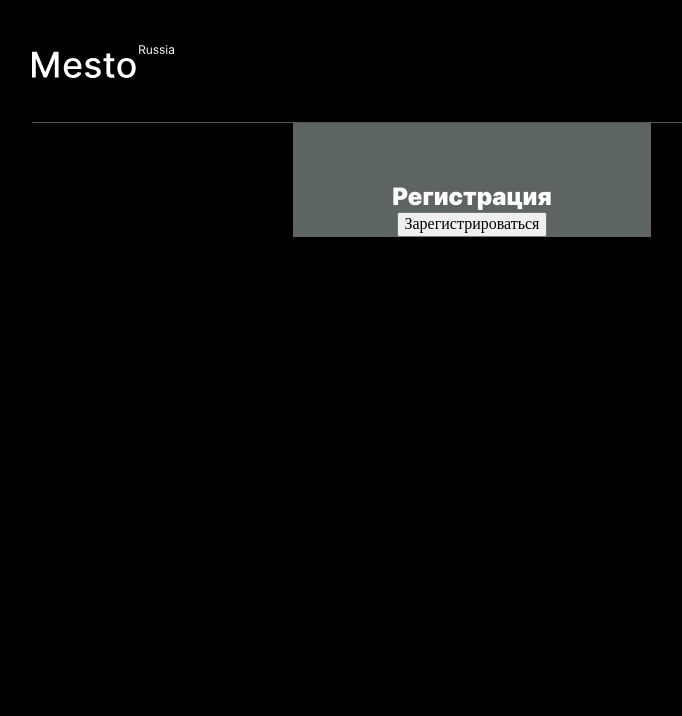
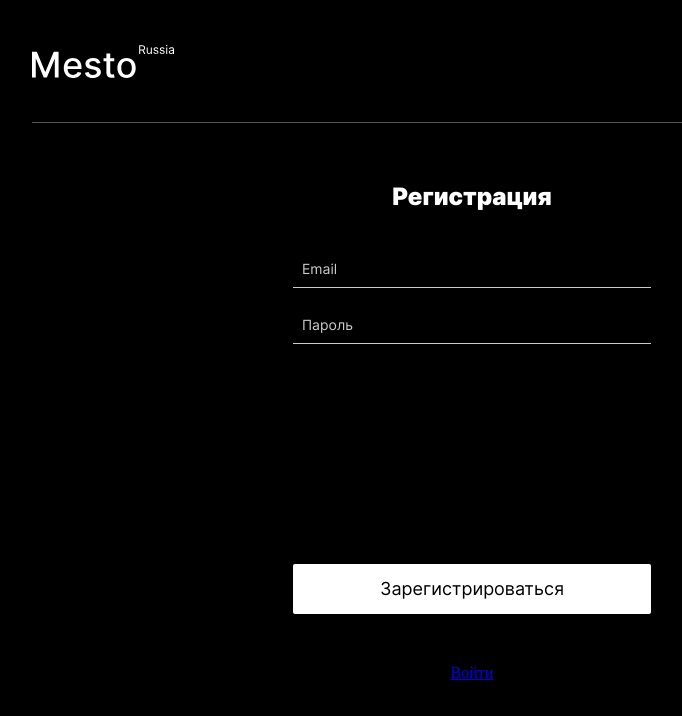
Before and after one commit to Nikolskii/react-mesto-auth, a React (Create React App) app: page /sign-up in a window 1280 px wide. Shown: the top 716 px of the page, without its empty margins (168-850 px from the left). Built offline with nearby package versions, Linux system fonts and the light colour scheme; no server answers.

Commit message:
chore: реализовать компонент AuthForm

```diff
--- /dev/null
+++ b/src/blocks/auth-form/__button/auth-form__button.css
@@ -0,0 +1,17 @@
+.auth-form__button {
+  background-color: #fff;
+  color: #000;
+  font-family: 'Inter', Arial, sans-serif;
+  font-weight: 400;
+  font-size: 18px;
+  line-height: 1.2;
+  width: 358px;
+  height: 50px;
+  border: none;
+  border-radius: 2px;
+}
+
+.auth-form__button:hover {
+  cursor: pointer;
+  background-color: #d9d9d9;
+}
--- /dev/null
+++ b/src/blocks/auth-form/__fieldset/auth-form__fieldset.css
@@ -0,0 +1,5 @@
+.auth-form__fieldset {
+  padding: 0;
+  margin: 0 0 200px;
+  border: none;
+}
--- /dev/null
+++ b/src/blocks/auth-form/__input/auth-form__input.css
@@ -0,0 +1,35 @@
+.auth-form__input {
+  padding: 9px;
+  margin: 0 0 20px 0;
+  border: none;
+  border-bottom: 1px solid #ccc;
+  color: #fff;
+  background-color: #000;
+  font-family: 'Inter', Arial, sans-serif;
+  font-weight: 500;
+  font-size: 14px;
+  line-height: 1.2;
+  width: 358px;
+  box-sizing: border-box;
+}
+
+.auth-form__input::-webkit-input-placeholder {
+  font-weight: 400;
+  color: #ccc;
+}
+.auth-form__input::-moz-placeholder {
+  font-weight: 400;
+  color: #ccc;
+}
+.auth-form__input:-ms-input-placeholder {
+  font-weight: 400;
+  color: #ccc;
+}
+.auth-form__input::-ms-input-placeholder {
+  font-weight: 400;
+  color: #ccc;
+}
+.auth-form__input::placeholder {
+  font-weight: 400;
+  color: #ccc;
+}
--- a/src/blocks/auth/__title/auth__title.css
+++ b/src/blocks/auth/__title/auth__title.css
@@ -4,5 +4,5 @@
   font-weight: 900;
   font-size: 24px;
   line-height: 1.2;
-  margin: 0;
+  margin: 0 0 40px;
 }
--- a/src/blocks/auth/auth.css
+++ b/src/blocks/auth/auth.css
@@ -1,5 +1,5 @@
 .auth {
-  background-color: rgb(94, 100, 98);
+  /* background-color: rgb(94, 100, 98); */
   margin: 0 auto;
   padding-top: 60px;
   box-sizing: border-box;
--- a/src/components/AuthForm.js
+++ b/src/components/AuthForm.js
@@ -6,6 +6,30 @@ function AuthForm({ name, onSubmit, buttonText }) {
       name={name}
       noValidate
     >
+      <fieldset className="auth-form__fieldset">
+        <input
+          // onChange={}
+          // value={}
+          className="auth-form__input"
+          type="text"
+          // name=""
+          placeholder="Email"
+          // id="form__input_type_place"
+          required
+        />
+
+        <input
+          // onChange={}
+          // value={}
+          className="auth-form__input"
+          type="password"
+          // name=""
+          placeholder="Пароль"
+          // id="form__input_type_place"
+          required
+        />
+      </fieldset>
+
       <button className="auth-form__button" type="submit" value={buttonText}>
         {buttonText}
       </button>
--- a/src/components/Register.js
+++ b/src/components/Register.js
@@ -5,6 +5,8 @@ function Register() {
     <section className="auth">
       <h1 className="auth__title">Регистрация</h1>
       <AuthForm buttonText={'Зарегистрироваться'} />
+      <p>Уже зарегистрированы?</p>
+      <a href="#">Войти</a>
     </section>
   );
 }
--- a/src/index.css
+++ b/src/index.css
@@ -42,3 +42,7 @@
 @import url(./blocks/popup/_opened/popup_opened.css);
 @import url(./blocks/auth/auth.css);
 @import url(./blocks/auth/__title/auth__title.css);
+@import url(./blocks/auth-form/auth-form.css);
+@import url(./blocks/auth-form/__fieldset/auth-form__fieldset.css);
+@import url(./blocks/auth-form/__input/auth-form__input.css);
+@import url(./blocks/auth-form/__button/auth-form__button.css);
```
Also changed, not shown: src/blocks/auth-form/auth-form.css (added).
